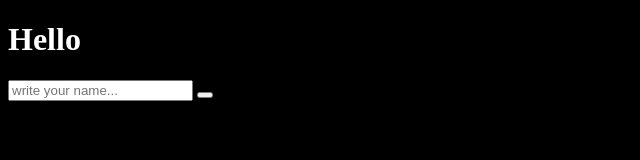
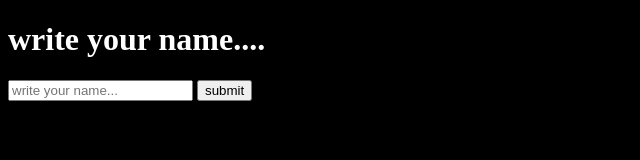
Before and after one commit to julie-log/momentum-clone-2023, a plain HTML site: page index.html in a window 1280 px wide. Shown: the whole page, without its empty margins (0-640 px from the left). Drawn offline with Linux system fonts and the light colour scheme.

Commit message:
#2.8 Functions part Two (12:45)

```diff
--- a/app.js
+++ b/app.js
@@ -1,7 +1,4 @@
-const yourName = "julie";
-function helloName(name) {
-  alert("Hello!!! " + name);
-  console.log("Hello!!! " + name);
+function helloName() {
+  const yourName = document.getElementById("username").value;
+  alert("Hello!!! " + yourName + "!!! Nice to meet you!");
 }
-
-helloName(yourName);
--- a/index.html
+++ b/index.html
@@ -7,11 +7,9 @@
     <link rel="stylesheet" href="style.css" />
   </head>
   <body>
-    <h1>Hello</h1>
-    <form>
-      <input type="text" placeholder="write your name..." />
-      <button type="submit"></button>
-    </form>
+    <h1>write your name....</h1>
+    <input type="text" placeholder="write your name..." id="username" />
+    <button onclick="helloName()">submit</button>
     <script src="app.js"></script>
   </body>
 </html>
```
